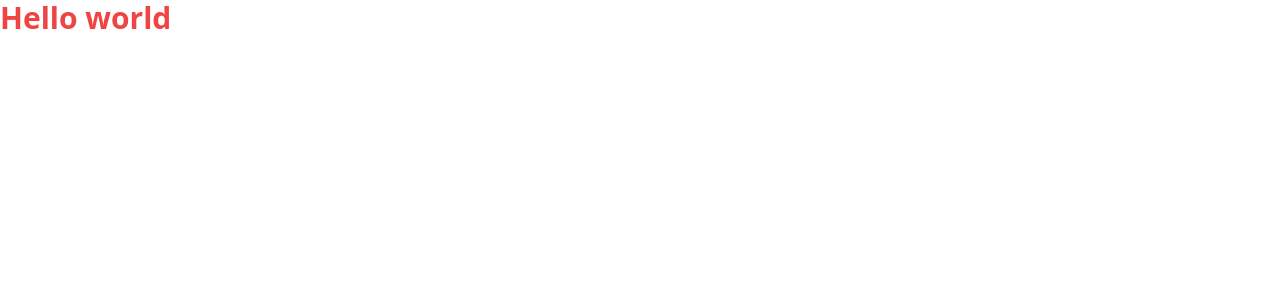
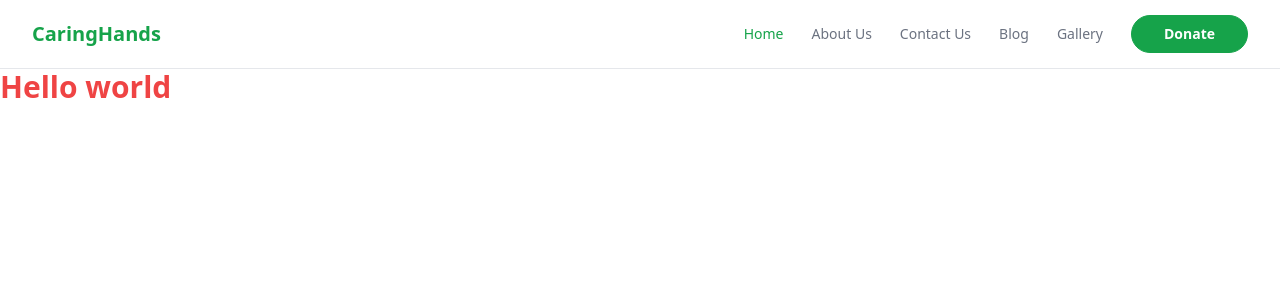
Before and after one commit to stanley-png/CaringHands, a React (Vite) app: page / in a window 1280 px wide. Shown: the top 300 px of the page. Built offline with nearby package versions, Linux system fonts and the light colour scheme.

Commit message:
done with navigation

```diff
--- a/package.json
+++ b/package.json
@@ -10,8 +10,10 @@
     "preview": "vite preview"
   },
   "dependencies": {
+    "preline": "^1.9.0",
     "react": "^18.2.0",
-    "react-dom": "^18.2.0"
+    "react-dom": "^18.2.0",
+    "react-router-dom": "^6.14.2"
   },
   "devDependencies": {
     "@types/react": "^18.2.14",
--- a/src/App.tsx
+++ b/src/App.tsx
@@ -1,11 +1,15 @@
 import React from 'react'
+import { Routes, Route } from "react-router-dom";
+import Header from "./components/Header"
 
-
+/* @ts-ignore */
+import("preline");
 function App() {
 
 
   return (
     <main>
+      <Header/>
       <h1 className='text-red-500 font-bold text-3xl'>Hello world</h1>
     </main>
   )
--- /dev/null
+++ b/src/components/Header.jsx
@@ -0,0 +1,99 @@
+import React from "react";
+import { useNavigate } from "react-router-dom";
+
+const Header = () => {
+  const navigate = useNavigate();
+  return (
+    <main>
+      <header className="flex flex-wrap sm:justify-start sm:flex-nowrap z-50 w-full bg-white border-b border-gray-200 text-sm py-3 sm:py-0 dark:bg-gray-800 dark:border-gray-700">
+        <nav
+          className="relative max-w-7xl w-full mx-auto px-4 sm:flex sm:items-center sm:justify-between sm:px-6 lg:px-8"
+          aria-label="Global"
+        >
+          <div className="flex items-center justify-between">
+            <p className="flex-none text-xl font-bold cursor-pointer text-green-600">
+              CaringHands
+            </p>
+            <div className="sm:hidden">
+              <button
+                type="button"
+                className="hs-collapse-toggle p-2 inline-flex justify-center items-center gap-2 rounded-md border font-medium bg-white text-gray-700 shadow-sm align-middle hover:bg-gray-50 focus:outline-none focus:ring-2 focus:ring-offset-2 focus:ring-offset-white focus:ring-blue-600 transition-all text-sm "
+                data-hs-collapse="#navbar-collapse-with-animation"
+                aria-controls="navbar-collapse-with-animation"
+                aria-label="Toggle navigation"
+              >
+                <svg
+                  className="hs-collapse-open:hidden w-4 h-4"
+                  width="16"
+                  height="16"
+                  fill="currentColor"
+                  viewBox="0 0 16 16"
+                >
+                  <path
+                    fill-rule="evenodd"
+                    d="M2.5 12a.5.5 0 0 1 .5-.5h10a.5.5 0 0 1 0 1H3a.5.5 0 0 1-.5-.5zm0-4a.5.5 0 0 1 .5-.5h10a.5.5 0 0 1 0 1H3a.5.5 0 0 1-.5-.5zm0-4a.5.5 0 0 1 .5-.5h10a.5.5 0 0 1 0 1H3a.5.5 0 0 1-.5-.5z"
+                  />
+                </svg>
+                <svg
+                  className="hs-collapse-open:block hidden w-4 h-4"
+                  width="16"
+                  height="16"
+                  fill="currentColor"
+                  viewBox="0 0 16 16"
+                >
+                  <path d="M4.646 4.646a.5.5 0 0 1 .708 0L8 7.293l2.646-2.647a.5.5 0 0 1 .708.708L8.707 8l2.647 2.646a.5.5 0 0 1-.708.708L8 8.707l-2.646 2.647a.5.5 0 0 1-.708-.708L7.293 8 4.646 5.354a.5.5 0 0 1 0-.708z" />
+                </svg>
+              </button>
+            </div>
+          </div>
+          <div
+            id="navbar-collapse-with-animation"
+            className="hs-collapse hidden overflow-hidden transition-all duration-300 basis-full grow sm:block"
+          >
+            <div className="flex flex-col gap-y-4 gap-x-0 mt-5 sm:flex-row sm:items-center sm:justify-end sm:gap-y-0 sm:gap-x-7 sm:mt-0 sm:pl-7">
+              <a
+                className="font-medium text-green-600 sm:py-6 "
+                href="#"
+                aria-current="page"
+              >
+                Home
+              </a>
+              <a
+                className="font-medium text-gray-500 hover:text-green-600 sm:py-6 "
+                href="#"
+              >
+                About Us
+              </a>
+              <a
+                className="font-medium text-gray-500 hover:text-green-600 sm:py-6 "
+                href="#"
+              >
+                Contact Us
+              </a>
+              <a
+                className="font-medium text-gray-500 hover:text-green-600 sm:py-6 "
+                href="#"
+              >
+                Blog
+              </a>
+              <a
+                className="font-medium text-gray-500 hover:text-green-600 sm:py-6 "
+                href="#"
+              >
+                Gallery
+              </a>
+              <button
+                onClick={() => navigate("/login")}
+                className="bg-green-600 border border-green-600 hover:bg-transparent rounded-full py-2 px-8 text-white hover:text-green-600 font-semibold"
+              >
+                Donate
+              </button>
+            </div>
+          </div>
+        </nav>
+      </header>
+    </main>
+  );
+};
+
+export default Header;
--- a/src/main.tsx
+++ b/src/main.tsx
@@ -1,10 +1,13 @@
-import React from 'react'
-import ReactDOM from 'react-dom/client'
-import App from './App.tsx'
-import './index.css'
+import React from "react";
+import ReactDOM from "react-dom/client";
+import App from "./App.tsx";
+import "./index.css";
+import { BrowserRouter } from "react-router-dom";
 
-ReactDOM.createRoot(document.getElementById('root')!).render(
+ReactDOM.createRoot(document.getElementById("root")!).render(
   <React.StrictMode>
-    <App />
-  </React.StrictMode>,
-)
+    <BrowserRouter>
+      <App />
+    </BrowserRouter>
+  </React.StrictMode>
+);
```
Also changed, not shown: 1 other file (tests, documents, lock files or other folders).
